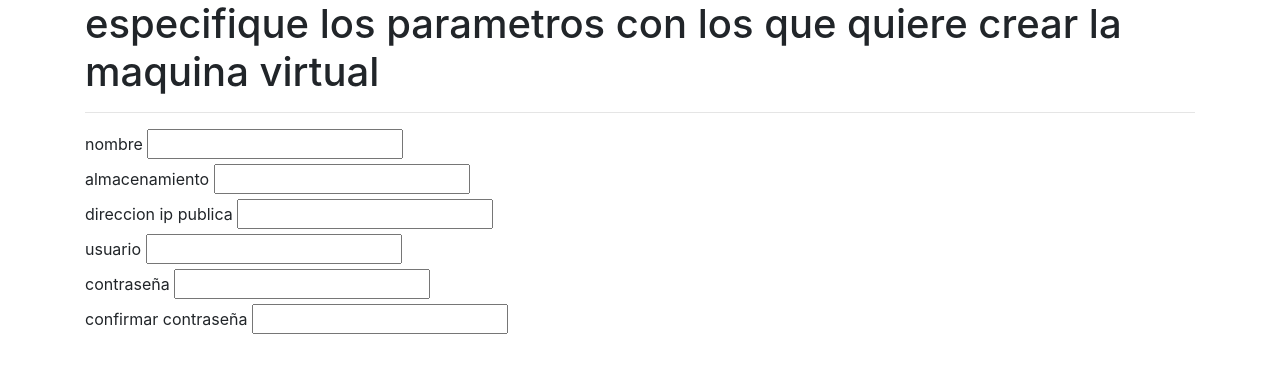
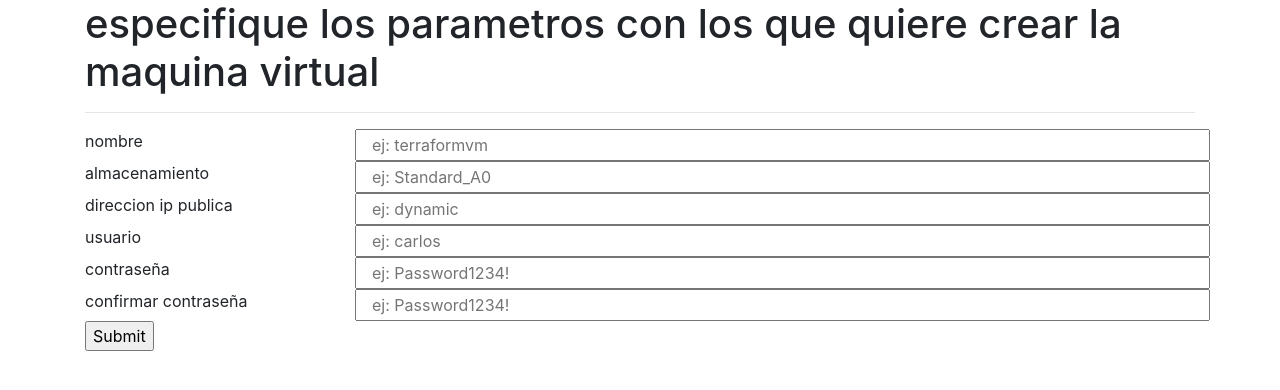
Before and after one commit to andrestein/Telematicaap, a website: page project-web/src/app/components/Formulario.html in a window 1280 px wide. Drawn offline with nearby package versions, Linux system fonts and the light colour scheme.

Commit message:
definicion del controlador
ahora solo falta hacer los respectivos condicionales, y añadir los parametros al script de terraform para ejecutarlo.

```diff
--- a/project-web/src/app/components/Formulario.html
+++ b/project-web/src/app/components/Formulario.html
@@ -5,39 +5,41 @@
 		<meta name="viewport" content="width=device-width, initial-scale=1">
 		<link rel="stylesheet" href="https://maxcdn.bootstrapcdn.com/bootstrap/4.0.0/css/bootstrap.min.css" integrity="sha384-Gn5384xqQ1aoWXA+058RXPxPg6fy4IWvTNh0E263XmFcJlSAwiGgFAW/dAiS6JXm" crossorigin="anonymous">
 		<script src="https://ajax.googleapis.com/ajax/libs/angularjs/1.6.9/angular.min.js"></script>
+		<script type="text/javascript" src="Formulario.js"></script>
 		<title>telematicaApp</title>
 	</head>
 
-	<body class="container" ng-app>
+	<body class="container" ng-app="formulario">
 		<h1>especifique los parametros con los que quiere crear la maquina virtual</h1>
 		<hr>
-		<form action="">
-			<div>
-				<label title="nombre de la maquina virtual">nombre</label>
-				<input type="text" name="name" ng-model="name">
+		<form ng-controller="virtualMachineCtrl as vm" ng-submit="vm.submit()">
+			<div class="row">
+				<label class="col-3" title="nombre de la maquina virtual">nombre</label>
+				<input required class="col" type="text" placeholder="ej: terraformvm" ng-model="vm.vm.name">
+			</div>
+			<div class="row">
+				<label class="col-3" title="almacenamiento de la maquina virtual">almacenamiento</label>
+				<input required class="col" type="text" placeholder="ej: Standard_A0" ng-model="vm.vm.vmSize">
+			</div>
+			<div class="row">
+				<label class="col-3" title="direccion ip en la que se localizara la maquina virtual">direccion ip publica</label>
+				<input required class="col" type="text" placeholder="ej: dynamic" ng-model="vm.vm.publicIpAdress">
 			</div>
 			<div>
-				<label title="almacenamiento de la maquina virtual">almacenamiento</label>
-				<input type="text" name="vm_size" ng-model="vmSize">
-			</div>
-			<div>
-				<label title="direccion ip en la que se localizara la maquina virtual">direccion ip publica</label>
-				<input type="text" name="public_ip_address_allocation" ng-model="publicIpAdress">
-			</div>
-			<div>
-				<div>
-					<label title="nombre de administrador para iniciar sesion">usuario</label>
-					<input type="text" name="admin_username" ng-model="username">
+				<div class="row">
+					<label class="col-3" title="nombre de administrador para iniciar sesion">usuario</label>
+					<input class="col" type="text" placeholder="ej: carlos" ng-model="vm.vm.username">
 				</div>
-				<div>
-					<label title="contraseña de administrador para iniciar sesion">contraseña</label>
-					<input type="password" name="admin_password" ng-model="password">
+				<div class="row">
+					<label class="col-3" title="contraseña de administrador para iniciar sesion">contraseña</label>
+					<input class="col" type="password" placeholder="ej: Password1234!" ng-model="vm.vm.password">
 				</div>
-				<div>
-					<label title="contraseña">confirmar contraseña</label>
-					<input type="password" name="admin_password_confirm" ng-model="passwordConfrim">
+				<div class="row">
+					<label class="col-3" title="contraseña">confirmar contraseña</label>
+					<input class="col" type="password" placeholder="ej: Password1234!" ng-model="vm.passwordConfirm">
 				</div>
 			</div>
+			<input type="submit">
 		</form>
 	</body>
 </html>
--- /dev/null
+++ b/project-web/src/app/components/Formulario.js
@@ -0,0 +1,16 @@
+/**
+* formulario Module
+*
+* modulo para especificar los parametros de la maquina virtual
+*/
+angular.module('formulario', []).controller('virtualMachineCtrl', function(){
+	this.vm = {};
+	this.submit = function(){
+		//TODO insertar los parametros en el script de terraform
+		if (this.passwordConfirm === this.vm.password) {
+
+		} else {
+			alert("las contraseñas no son iguales");
+		}
+	};
+});
```
